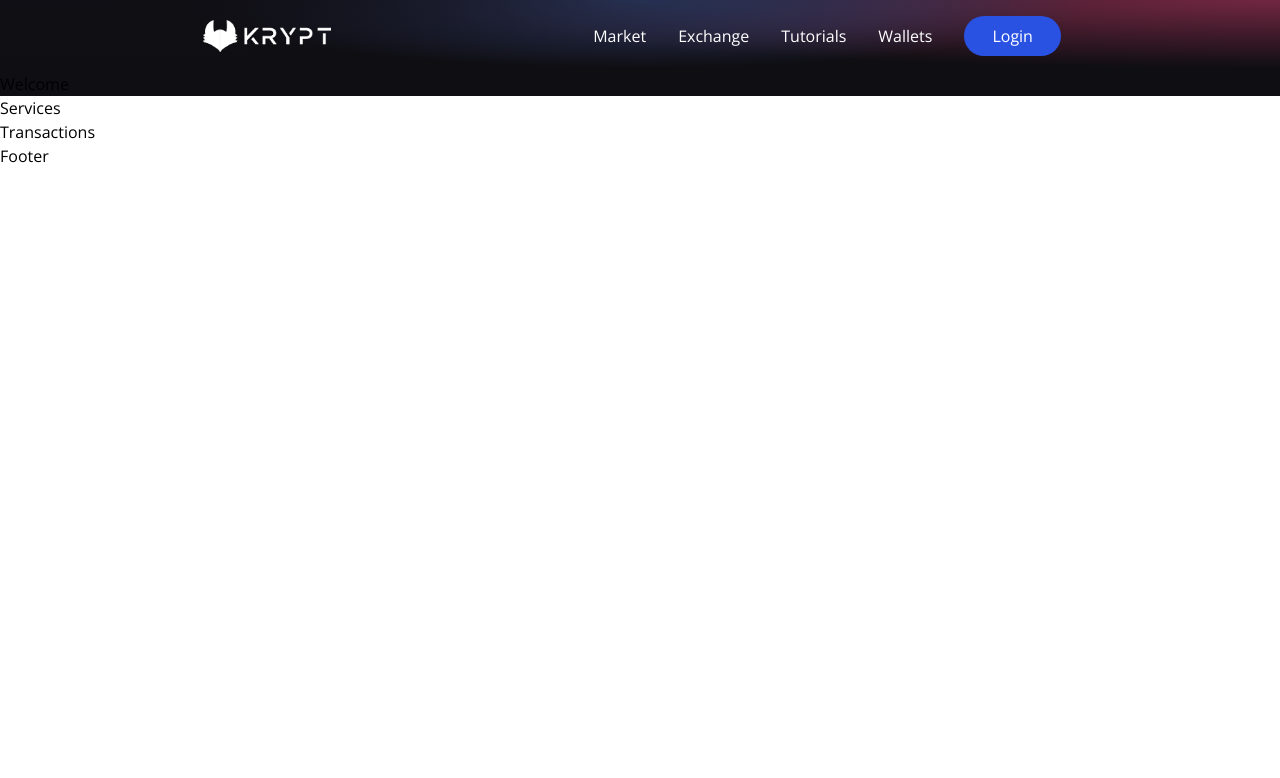
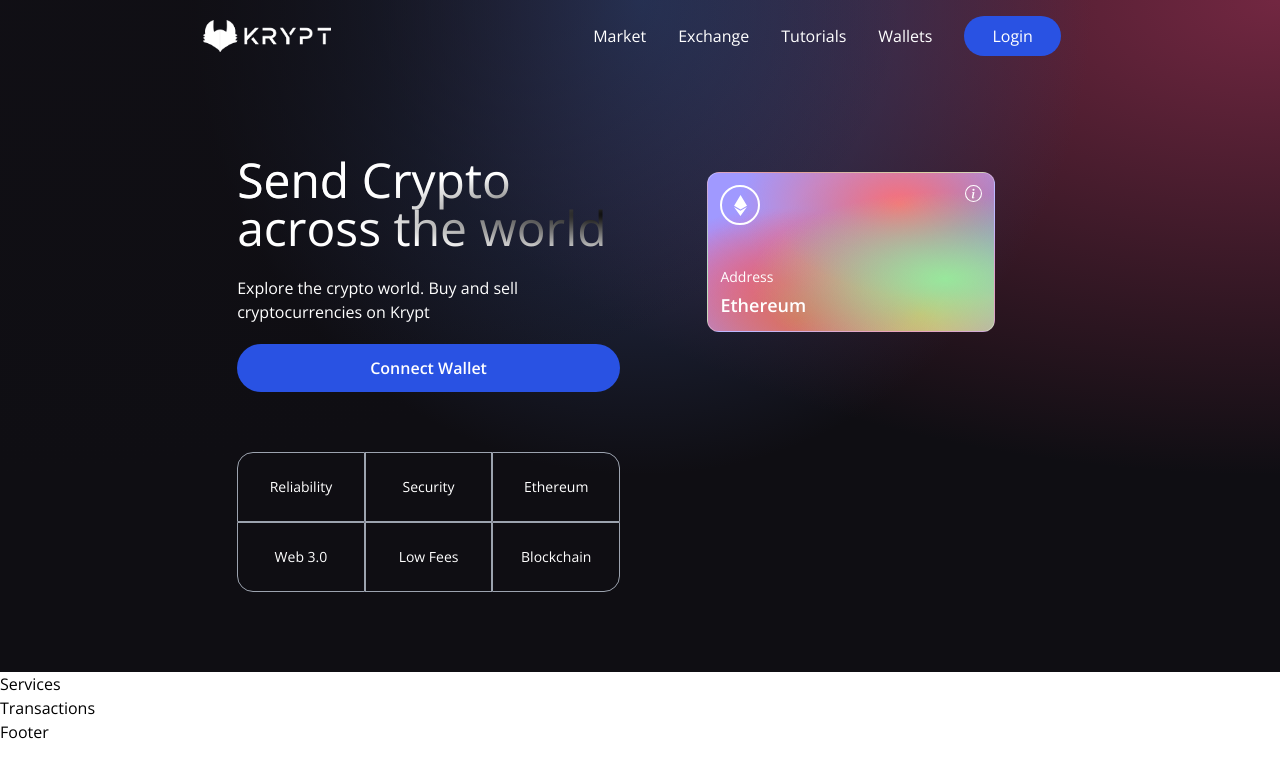
Before and after one commit to 01-DC/web3-payment-dapp, a React (Vite) app: page / in a window 1280 px wide. Shown: the top 778 px of the page. Built offline with nearby package versions, Linux system fonts and the light colour scheme.

Commit message:
created landing page left half

```diff
--- a/src/components/Welcome.jsx
+++ b/src/components/Welcome.jsx
@@ -1,9 +1,78 @@
-import React from 'react'
+import React from "react"
+
+import { AiFillPlayCircle } from "react-icons/ai"
+import { SiEthereum } from "react-icons/si"
+import { BsInfoCircle } from "react-icons/bs"
+
+import { Loader } from "."
+
+const commonStyles =
+	"min-h-[70px] sm:px-0 px-2 sm:min-w-[120px] flex justify-center items-center border-[0.5px] border-gray-400 text-sm font-light text-white"
 
 const Welcome = () => {
-  return (
-    <div>Welcome</div>
-  )
+	const connectWallet = () => {}
+	return (
+		<div className="flex w-full justify-center items-center ">
+			<div className="flex md:flex-row flex-col items-start justify-between md:p-20 py-12 px-4">
+				<div className="flex flex-1 justify-start flex-col md:mr-10">
+					<h1 className="text-3xl sm:text-5xl text-white text-gradient py-1">
+						Send Crypto <br />
+						across the world
+					</h1>
+					<p className="text-left mt-5 text-white font-light md:w-9/12 w-11/12 text-base">
+						Explore the crypto world. Buy and sell cryptocurrencies
+						on Krypt
+					</p>
+					<button
+						type="button"
+						onClick={connectWallet}
+						className="flex flex-row justify-center items-center my-5 bg-[#2952e3] p-3 rounded-full cursor-pointer hover:bg-[#2546bd]">
+						<p className="text-white text-base font-semibold">
+							Connect Wallet
+						</p>
+					</button>
+
+					<div className="grid sm:grid-cols-3 grid-cols-2 w-full mt-10">
+						<div className={`rounded-tl-2xl ${commonStyles}`}>
+							Reliability
+						</div>
+						<div className={commonStyles}>Security</div>
+						<div className={`rounded-tr-2xl ${commonStyles}`}>
+							Ethereum
+						</div>
+						<div className={`rounded-bl-2xl ${commonStyles}`}>
+							Web 3.0
+						</div>
+						<div className={commonStyles}>Low Fees</div>
+						<div className={`rounded-br-2xl ${commonStyles}`}>
+							Blockchain
+						</div>
+					</div>
+				</div>
+
+				<div className="flex flex-col flex-1 items-center justify-start w-full md:mt-0 mt-10">
+					<div className="p-3 justify-end items-start flex-col rounded-xl h-40 sm:w-72 w-full my-5 eth-card white-glassmorphism">
+						<div className="flex justify-between flex-col w-full h-full">
+							<div className="flex justify-between items-start">
+								<div className="w-10 h-10 rounded-full border-2 border-white flex justify-center items-center">
+									<SiEthereum fontSize={21} color="#fff" />
+								</div>
+								<BsInfoCircle fontSize={17} color="#fff" />
+							</div>
+							<div className="">
+								<p className="text-white font-light text-sm ">
+									Address
+								</p>
+								<p className="text-white font-semibold text-lg mt-1">
+									Ethereum
+								</p>
+							</div>
+						</div>
+					</div>
+				</div>
+			</div>
+		</div>
+	)
 }
 
 export default Welcome
```
